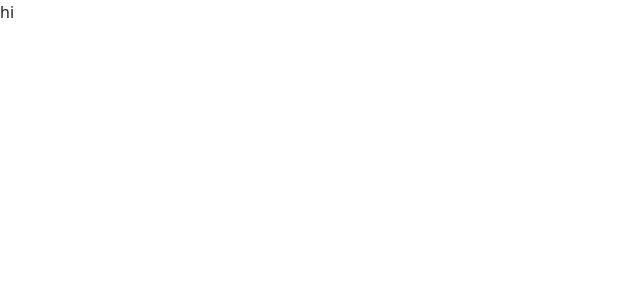
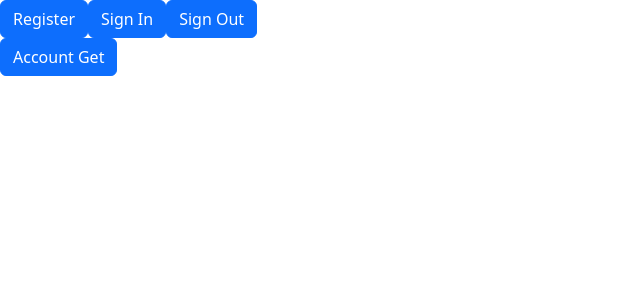
Before and after one commit to ShnanignFlanign/better-budget-frontend, a React (Create React App) app: page / in a window 1280 px wide. Shown: the top 300 px of the page, without its empty margins (0-640 px from the left). Built offline with nearby package versions, Linux system fonts and the light colour scheme.

Commit message:
login says it's working, though getting error when trying to fetch user's accounts

```diff
--- a/src/App.js
+++ b/src/App.js
@@ -1,10 +1,116 @@
-import React from 'react'
+import React, { useState } from 'react';
 import 'bootstrap/dist/css/bootstrap.min.css';
-import 'bootstrap-icons/font/bootstrap-icons.css';
+import {Button} from "react-bootstrap";
+import Header from './components/Header';
+
+
+
 function App() {
+  // START STATE SETTERS //
+  const [user, setUser] = useState({})
+  const [accts, setAccts] = useState([])
+  const [trans, setTrans] = useState([])
+  const [deps, setDeps] = useState([])
+  // END STATE SETTERS //
+
+  const signIn = async (e) => {
+    e.preventDefault()
+    console.log('loginUser')
+      console.log(e.target.email.value)
+      const url = process.env.REACT_APP_BACKEND_URL + '/user/login'
+      const loginBody = {
+        email: e.target.email.value,
+        password: e.target.password.value
+      }
+      try {
+        await fetch(url, {
+          method: 'POST',
+          body: JSON.stringify(loginBody),
+          headers: {
+            'Content-Type': 'application/json',
+            'Connection': 'keep-alive'
+          },
+          credentials: "include"
+        })
+        .then(res => {
+          if(res.status === 200) {
+            return res.json()
+          } else {
+            return []
+          }
+        }).then(data => {
+            console.log(data.data)
+            setUser(data.data)
+        })
+
+        // if (resJson.status === 200) {
+        //   console.log("Logged in!")
+        //   // acctsGet()
+        // }
+      }
+      catch (err) {
+        console.log('Error => ', err);
+      }
+  }
+  const userReg = () => {}
+  const logOut = async (e) => {
+    e.preventDefault()
+    const url = process.env.REACT_APP_BACKEND_URL + '/user/logout'
+    try {
+      const response = await fetch(url, {
+        method: 'GET',
+        headers: {
+          'Content-Type': 'application/json'
+        }
+      })
+      console.log(response)
+      if (response.status === 201) {
+        console.log("Logged Out User")
+        setUser({})
+        setAccts([])
+      }
+    }
+    catch (err) {
+      console.log('Error => ', err);
+    }
+  }
+
+  const acctsGet = () => {
+    const url = process.env.REACT_APP_BACKEND_URL  + "/portal/accounts/"
+    fetch(url, {
+      credentials: "include"
+    })
+    .then(res => {
+        if(res.status === 200) {
+        return res.json()
+        } else {
+        return []
+        }
+    }).then(data => {
+        console.log(data.data)
+        setAccts(data.data)
+    })
+  }// END ACCTSGET() //
+  const depsGet = () => {}
+  const transGet = () => {}
+  const histGet = () => {}
+
+  const acctPost = () => {}
+  const transPost = () => {}
+  const depPost = () => {}
+
+  const acctPut = () => {}
+  const transPut = () => {}
+  const depPut = () => {}
+
+  const acctDel = () => {}
+  const transDel = () => {}
+  const depDel = () => {}
+
   return (
     <div className="App">
-      <p>hi</p>
+      <Header logOut={logOut} signIn={signIn} />
+      <Button onClick={acctsGet}>Account Get</Button>
     </div>
   );
 }
--- a/src/components/Header.js
+++ b/src/components/Header.js
@@ -0,0 +1,22 @@
+import React, {useState} from 'react';
+import {Nav,Button,Navbar,Container,Image} from "react-bootstrap";
+import Register from './Register';
+import Signin from './Signin';
+
+const Header = (props) => {
+
+    return(
+        <>
+            <Nav>
+                <Register/>
+                <Signin signIn={props.signIn} />
+                <Button variant="primary" onClick={props.logOut}>
+                    Sign Out
+                </Button>
+            </Nav>
+
+        </>
+    )
+}
+
+export default Header;
--- a/src/components/Register.js
+++ b/src/components/Register.js
@@ -0,0 +1,35 @@
+import React, { useState } from 'react';
+import Button from 'react-bootstrap/Button';
+import Modal from 'react-bootstrap/Modal';
+
+const Register = () => {
+  const [show, setShow] = useState(false);
+
+  const handleClose = () => setShow(false);
+  const handleShow = () => setShow(true);
+
+  return (
+    <>
+      <Button variant="primary" onClick={handleShow}>
+        Register
+      </Button>
+
+      <Modal show={show} onHide={handleClose}>
+        <Modal.Header closeButton>
+          <Modal.Title>Modal heading</Modal.Title>
+        </Modal.Header>
+        <Modal.Body>Woohoo, you're reading this text in a modal!</Modal.Body>
+        <Modal.Footer>
+          <Button variant="secondary" onClick={handleClose}>
+            Close
+          </Button>
+          <Button variant="primary" onClick={handleClose}>
+            Save Changes
+          </Button>
+        </Modal.Footer>
+      </Modal>
+    </>
+  );
+}
+
+export default Register;
--- a/src/components/Signin.js
+++ b/src/components/Signin.js
@@ -0,0 +1,54 @@
+import React, { useState } from 'react';
+import Button from 'react-bootstrap/Button';
+import Modal from 'react-bootstrap/Modal';
+
+const Signin = (props) => {
+  // START MODAL STATE //
+  const [show, setShow] = useState(false);
+  const handleClose = () => setShow(false);
+  const handleShow = () => setShow(true);
+  // END MODAL STATE //
+
+  // START USERLOGIN STATE //
+  const emptyForm = {email: '', password: ''}
+    const [form, setForm] = useState(emptyForm)
+
+    const handleChange = (e) => {
+      setForm((prev) => ({...form, [e.target.name]: e.target.value}))
+    }
+
+    const handleSubmit = (e) => {
+      e.preventDefault()
+      props.signIn(e)
+      setForm({
+        email: '',
+        password: ''
+      })
+      handleClose()
+    }
+  // END USER LOGIN STATE //
+  return (
+    <>
+      <Button variant="primary" onClick={handleShow}>
+        Sign In
+      </Button>
+
+      <Modal show={show} onHide={handleClose}>
+        <Modal.Header closeButton>
+          <Modal.Title>Sign In</Modal.Title>
+        </Modal.Header>
+        <Modal.Body>
+            <form onSubmit={handleSubmit}>
+                <label htmlFor="email">Email: </label>
+                <input type="text" id="email" name="email" onChange={handleChange}/>
+                <label htmlFor="password">Password: </label>
+                <input type="password" id="password" name="password" onChange={handleChange}/>
+                <input type="submit" value="Sign In" />
+            </form>
+        </Modal.Body>
+      </Modal>
+    </>
+  );
+}
+
+export default Signin;
```
